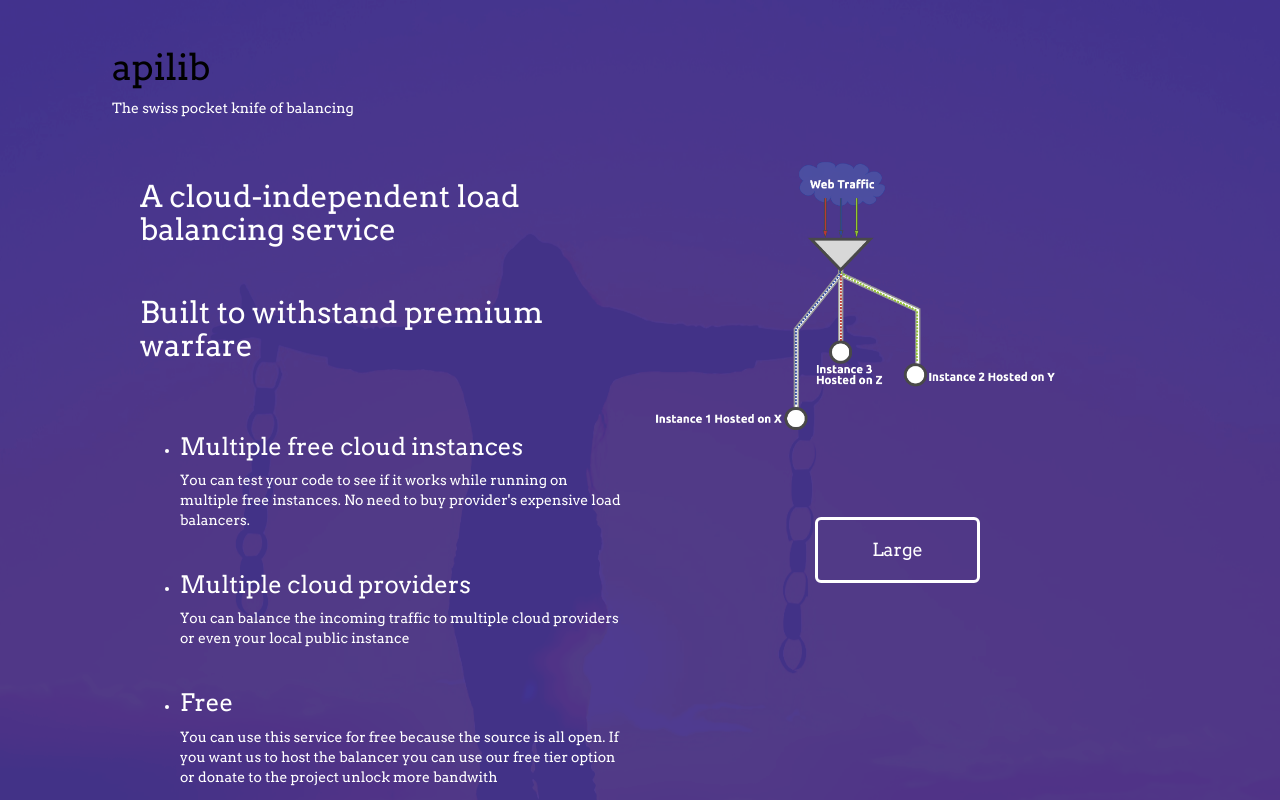
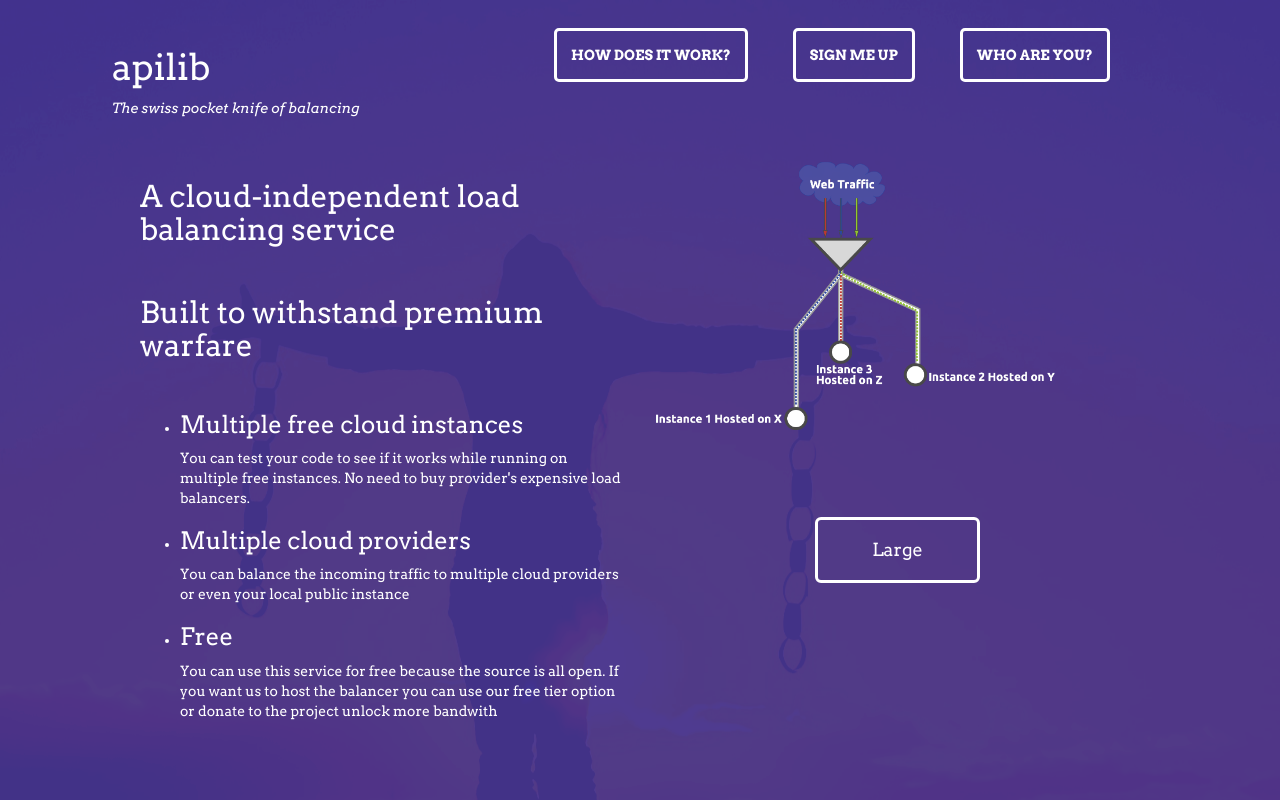
Before and after one commit to dooreemee/apilb, a plain HTML site: page index.html in a window 1280 px wide. Shown: the top 800 px of the page. Drawn offline with nearby package versions, Linux system fonts and the light colour scheme.

Commit message:
new update

```diff
--- a/css/style.css
+++ b/css/style.css
@@ -1,19 +1,24 @@
 
-@import url(http://fonts.googleapis.com/css?family=Arvo:400,700,700italic);
+@import url(http://fonts.googleapis.com/css?family=Arvo:400,700,400italic);
 * {
 	font-family: 'Arvo', serif;
 	color: white;
 }
 
 @media only screen and (max-width : 400px) {
-	#rowOne { padding: 0em !important};
+	#rowOne { padding: 2em !important; }
 }
+h1 + span {
+	font-style: italic;
+}
+nav { float: right; padding-right: 10%; font-weight: 700;}
+nav ul li { display: inline-table; margin: 0 3em 3em 0; text-transform: uppercase; border: 3px white solid; border-radius:5px; border-spacing: 1em}
+nav ul li:hover {  -webkit-animation-timing-function:linear; -webkit-animation:buttonfade 0.1s linear; }
+section { padding: 2em 0 5em 0; }
 
-ul li { margin-top: 3em; }
-section { padding: 2em 0 5em 0; }
 /*IDs*/
 
-#header { padding-left: 8em; color:  black;}
+#header { padding-left: 8em; }
 #rowOne { padding-top: 3em;padding-left: 10em; padding-right: 10em;}
 #LearnMore { padding-top: 6em }
 #circleimg { border-radius: 50% }
@@ -23,3 +28,12 @@ section { padding: 2em 0 5em 0; }
 #title { padding-bottom: 1em;}
 #buttonL { border: 3px solid white; color: white; background-color: transparent; padding: 1em 3em 1em 3em;}
 #footerRow { color: black;}
+
+/*ANIMATION*/
+
+
+@-webkit-keyframes buttonfade
+{
+from {}
+to {opacity: 1; background: blue;}
+}
--- a/index.html
+++ b/index.html
@@ -10,6 +10,14 @@
 <div class="container-fluid">
 
 	<section class="row" id="firstRow">
+		<nav>
+			<ul id="navigation">
+				<li>How does it work?</li>
+				<li>Sign me up</li>
+				<li>Who are you?</li>
+			</ul>
+		</nav>
+
 		<div id="header">
 			<h1>apilib</h1>
 			<span>The swiss pocket knife of balancing</span>
```
